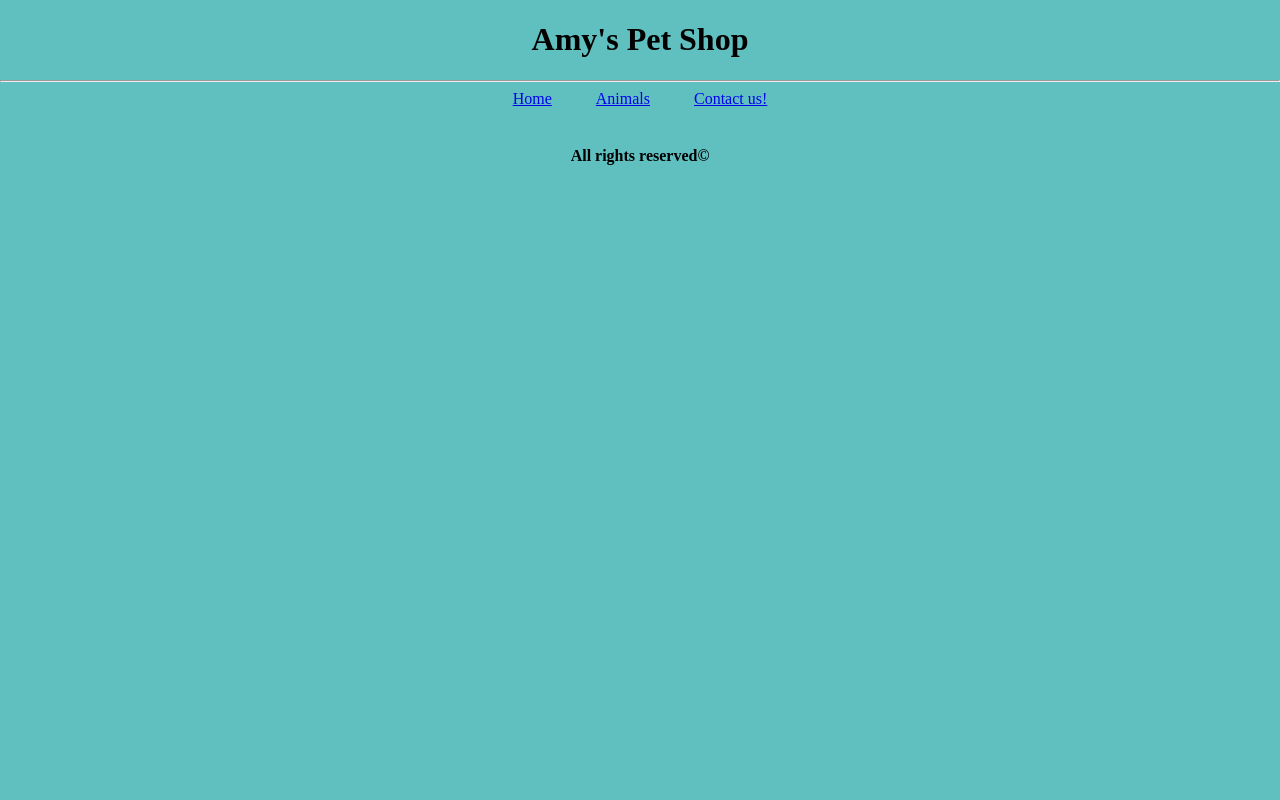
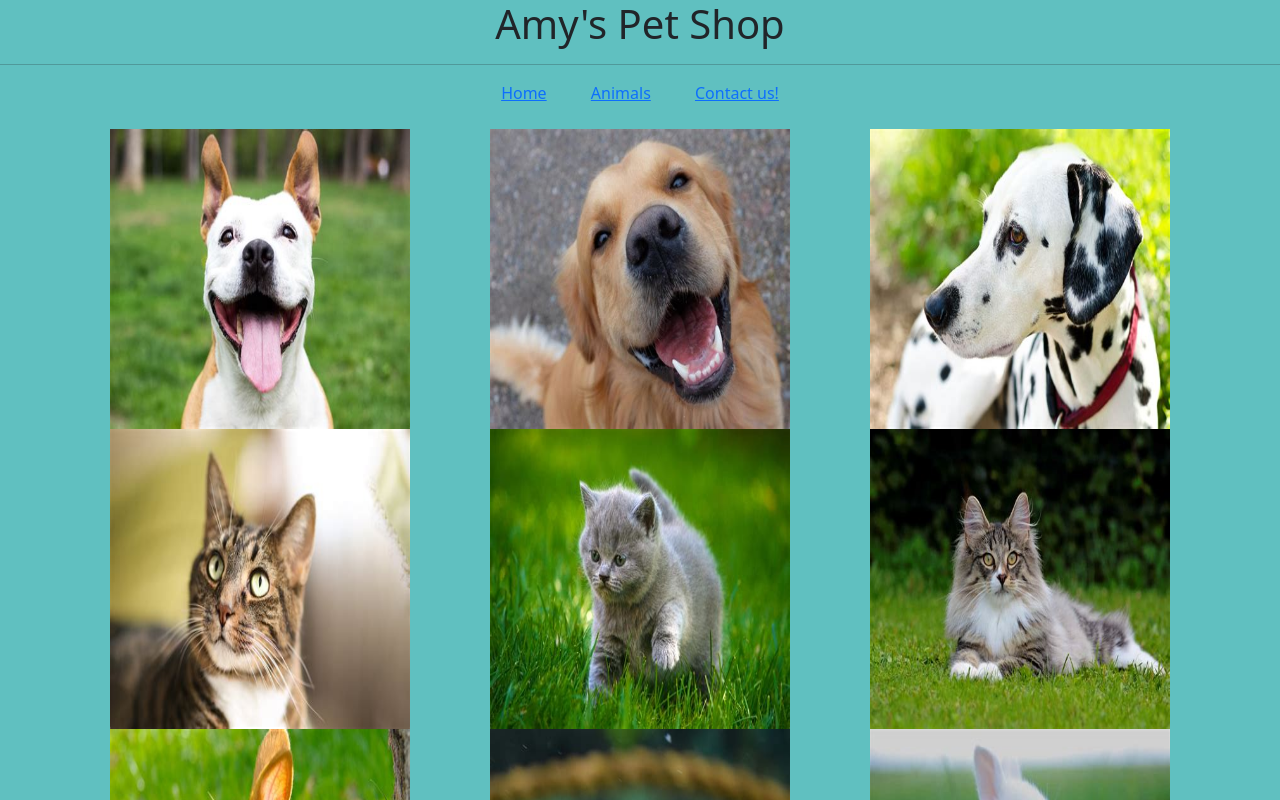
Before and after one commit to DavidLiaho/Amy-sPetShop, a plain HTML site: page animals.html in a window 1280 px wide. Drawn offline with nearby package versions, Linux system fonts and the light colour scheme.

Commit message:
Designed the animals.html page

```diff
--- a/animals.html
+++ b/animals.html
@@ -4,6 +4,7 @@
     <meta charset="UTF-8">
     <meta name="viewport" content="width=device-width, initial-scale=1.0">
     <title>Amy's Pets</title>
+    <link href="https://cdn.jsdelivr.net/npm/bootstrap@5.3.3/dist/css/bootstrap.min.css" rel="stylesheet" integrity="sha384-QWTKZyjpPEjISv5WaRU9OFeRpok6YctnYmDr5pNlyT2bRjXh0JMhjY6hW+ALEwIH" crossorigin="anonymous">
     <link rel="stylesheet" href="style.css">
 </head>
 <body>
@@ -15,6 +16,43 @@
         <a href="contact.html">Contact us!</a>
         <br><br>
 
+        <div class="container">
+
+            <div class="row">
+              <div class="col">
+                <img class="gallery-pic" src="assets/images/1.jpg">
+              </div>
+              <div class="col">
+                <img class="gallery-pic" src="assets/images/2.jpg">
+              </div>
+              <div class="col">
+                <img class="gallery-pic" src="assets/images/3.jpg">
+            </div>
+
+            </div>
+            <div class="row">
+                <div class="col">
+                    <img class="gallery-pic" src="assets/images/4.jpg">
+                </div>
+                <div class="col">
+                    <img class="gallery-pic" src="assets/images/5.jpg">
+                </div>
+                <div class="col">
+                    <img class="gallery-pic" src="assets/images/6.jpg">
+                </div>
+            </div>
+            <div class="row">
+                <div class="col">
+                    <img class="gallery-pic" src="assets/images/7.jpg">
+                </div>
+                <div class="col">
+                    <img class="gallery-pic" src="assets/images/8.jpg">
+                </div>
+                <div class="col">
+                    <img class="gallery-pic" src="assets/images/9.jpg">
+                </div>
+            </div>
+        </div>
 
         <h4>All rights reserved©</h4>
     </div>
--- a/style.css
+++ b/style.css
@@ -9,3 +9,13 @@ html, body {
 a {
     margin: 20px;
 }
+.mainpic {
+    width: 1000px;
+}
+h4 {
+    margin-top: 100px;
+}
+.gallery-pic {
+    width: 300px;
+    height: 300px;
+}
```
Also changed, not shown: contact.html (+1 -0 lines), index.html (+4 -3 lines), assets/images/1.jpg (added), assets/images/2.jpg (added), assets/images/3.jpg (added), assets/images/4.jpg (added), assets/images/5.jpg (added), assets/images/6.jpg (added), assets/images/7.jpg (added), assets/images/8.jpg (added), assets/images/9.jpg (added).
